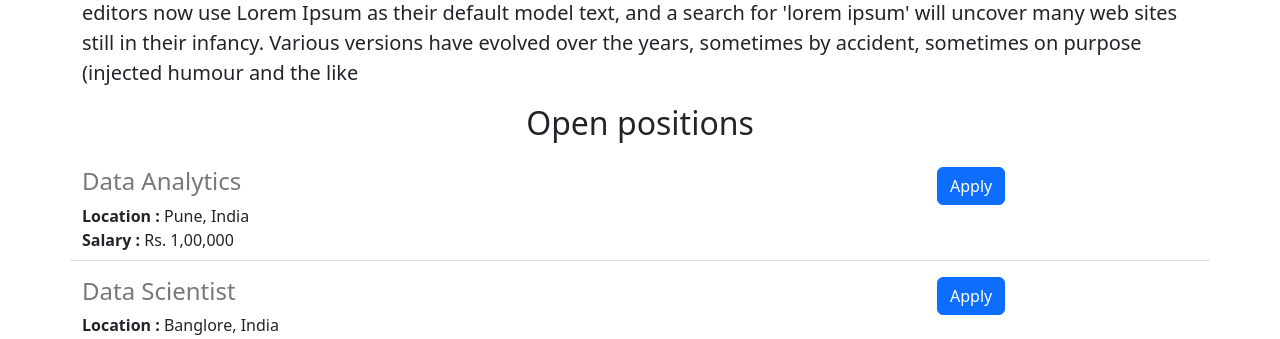
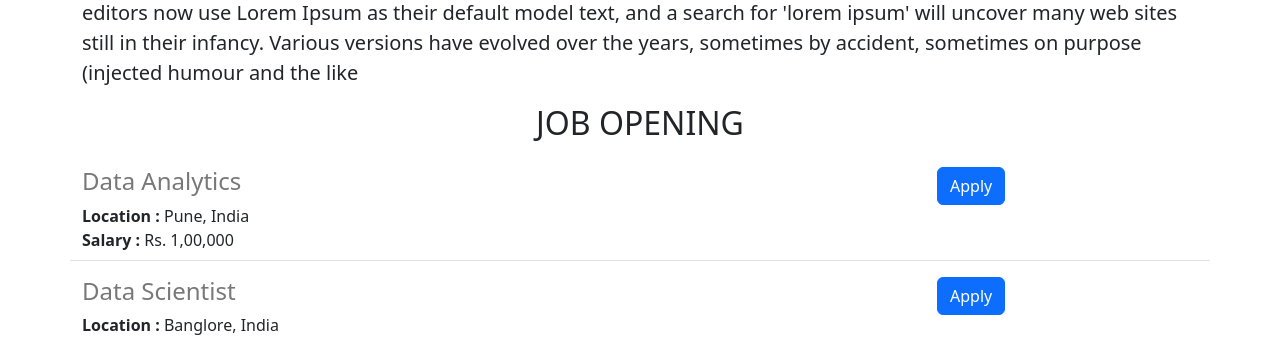
Before and after one commit to Harsh-cloudcode/my-test-website, a Flask app: page / in a window 1280 px wide. Shown: the part 618-957 px from the top of the page. Run offline with Flask 3, Linux system fonts and the light colour scheme.

Commit message:
made some changes

```diff
--- a/templates/home.html
+++ b/templates/home.html
@@ -18,7 +18,7 @@
    <img class="img-fluid" id="banner" src="https://my-test-website-3--harshaldeshmuk3.repl.co/static/photo-1483213097419-365e22f0f258.jpg">
     <h2 class="text-center mt-2 mb-4"> About Us</h2>
     <p class="lead"> It is a long established fact that a reader will be distracted by the readable content of a page when looking at its layout. The point of using Lorem Ipsum is that it has a more-or-less normal distribution of letters, as opposed to using 'Content here, content here', making it look like readable English. Many desktop publishing packages and web page editors now use Lorem Ipsum as their default model text, and a search for 'lorem ipsum' will uncover many web sites still in their infancy. Various versions have evolved over the years, sometimes by accident, sometimes on purpose (injected humour and the like</p>
-    <h2 class="text-center mt-2 mb-4"> Open positions</h2>
+    <h2 class="text-center mt-2 mb-4"> JOB OPENING</h2>
    <div>
 
     {% for job in jobs %}
```
